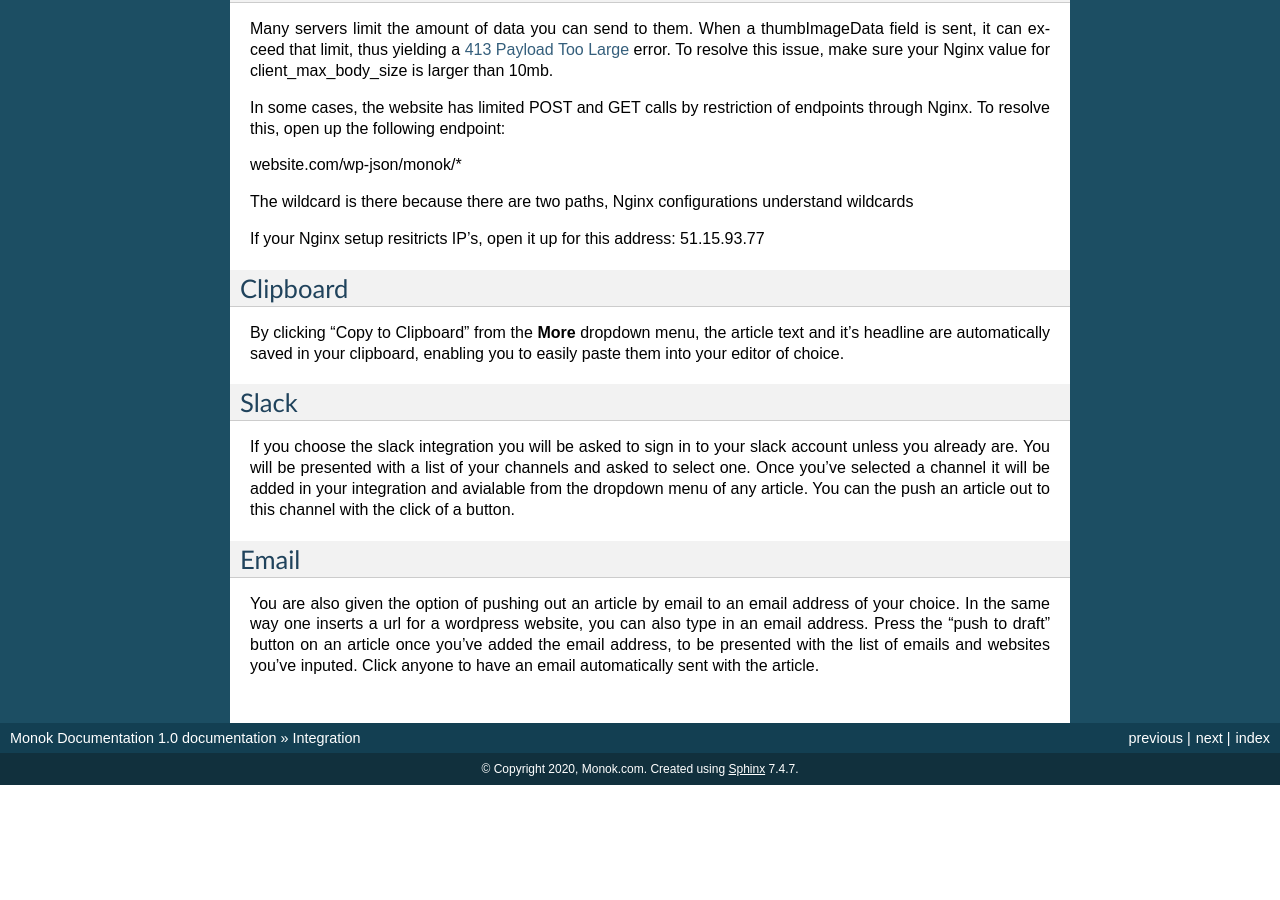
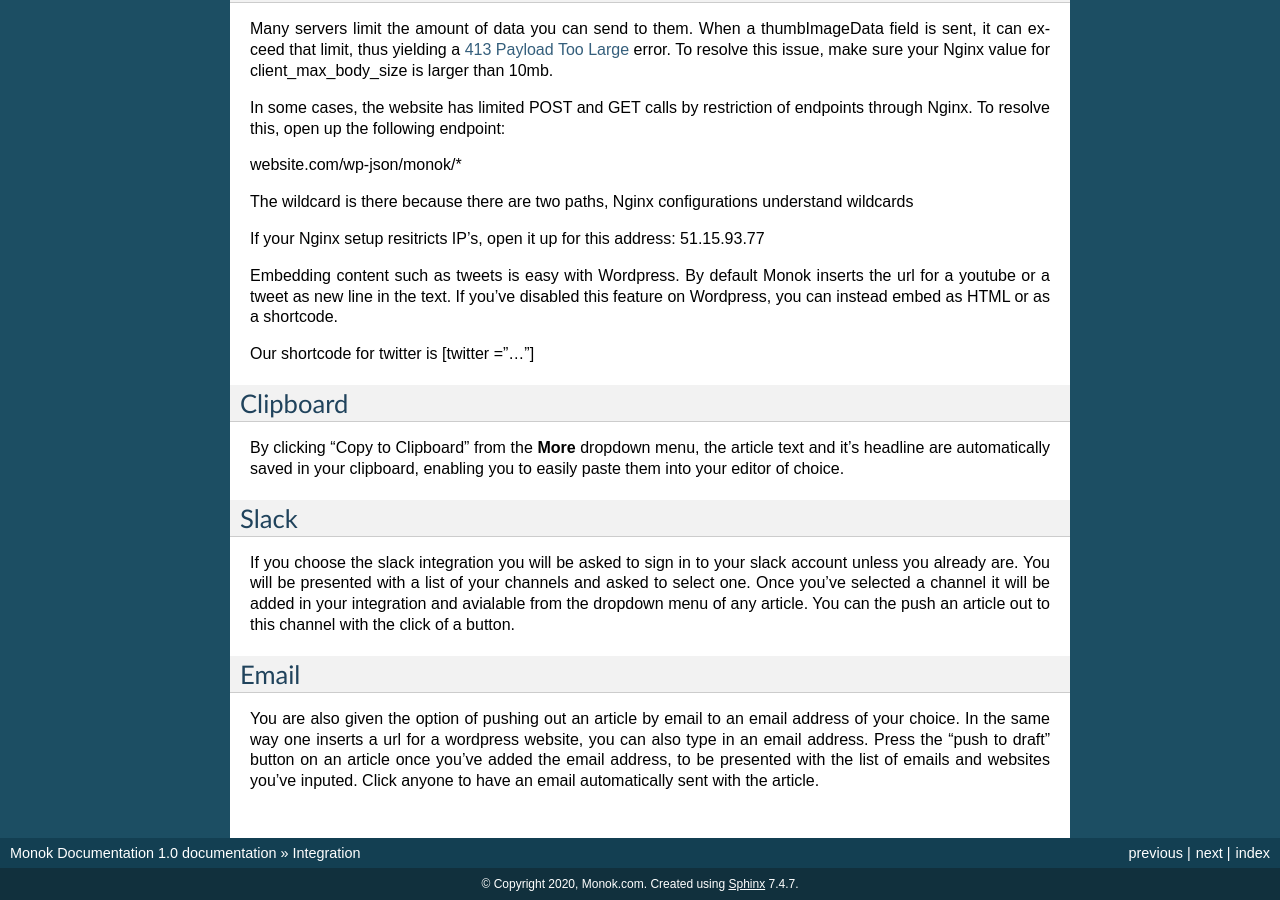
Before and after one commit to monoklabs/monok-docs, a Sphinx documentation site: the page built from docs/integrations.rst, in a window 1280 px wide and 900 px high, scrolled down 2048 px. Built offline with Sphinx 7.4.7, drawn with Linux system fonts in a browser that asks for light colours; before the commit the page ends 2833 px from its top, so only the background shows below that.

Commit message:
Update integrations.rst

```diff
--- a/docs/integrations.rst
+++ b/docs/integrations.rst
@@ -62,6 +62,10 @@
 
 If your Nginx setup resitricts IP's, open it up for this address: 51.15.93.77
 
+Embedding content such as tweets is easy with Wordpress. By default Monok inserts the url for a youtube or a tweet as new line in the text. If you've disabled this feature on Wordpress, you can instead embed as HTML or as a shortcode.
+
+Our shortcode for twitter is [twitter ="..."]
+
 Clipboard
 --------
 By clicking "Copy to Clipboard" from the **More** dropdown menu, the article text and it's headline are automatically saved in your clipboard, enabling you to easily paste them into your editor of choice.
```
